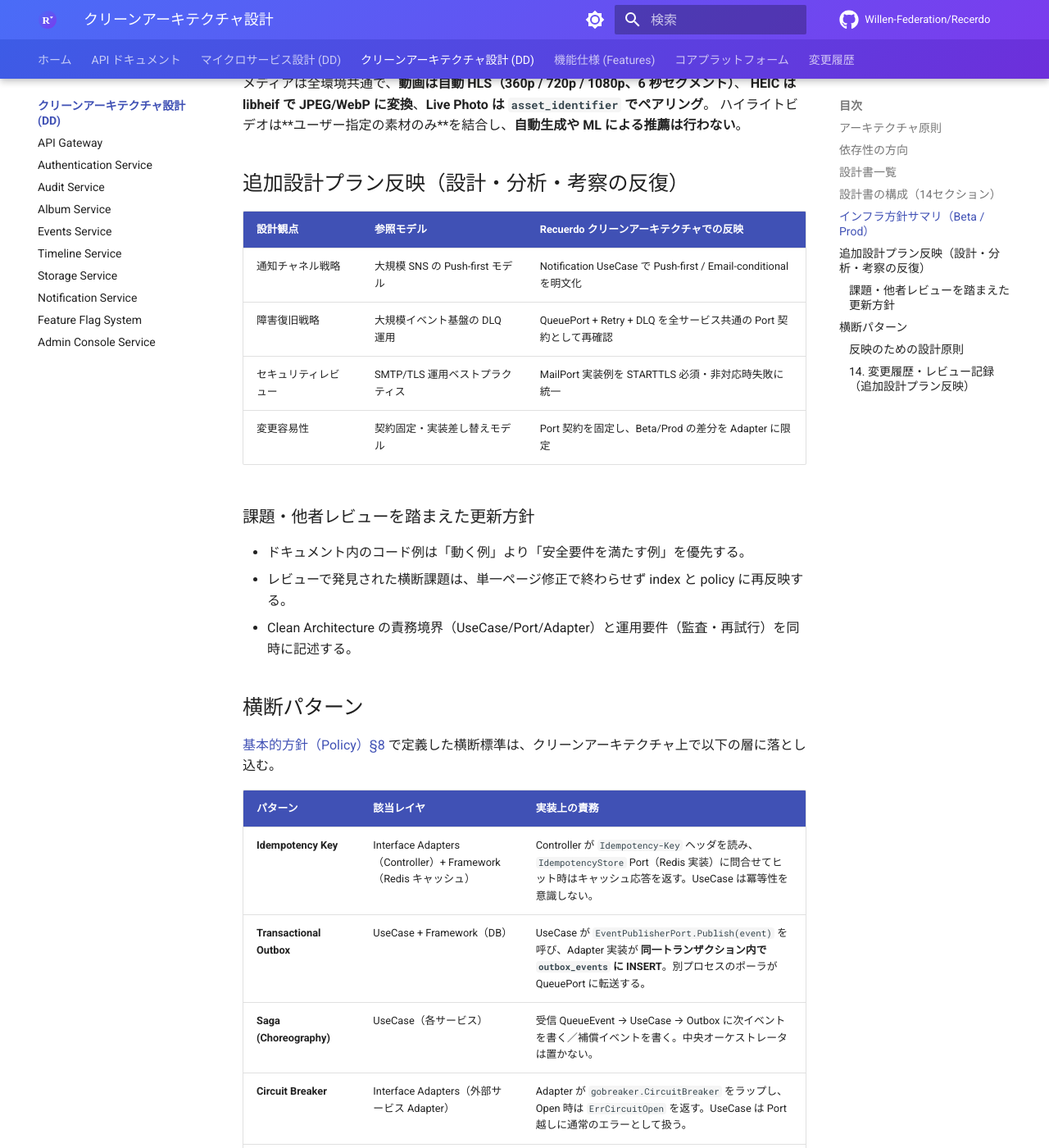
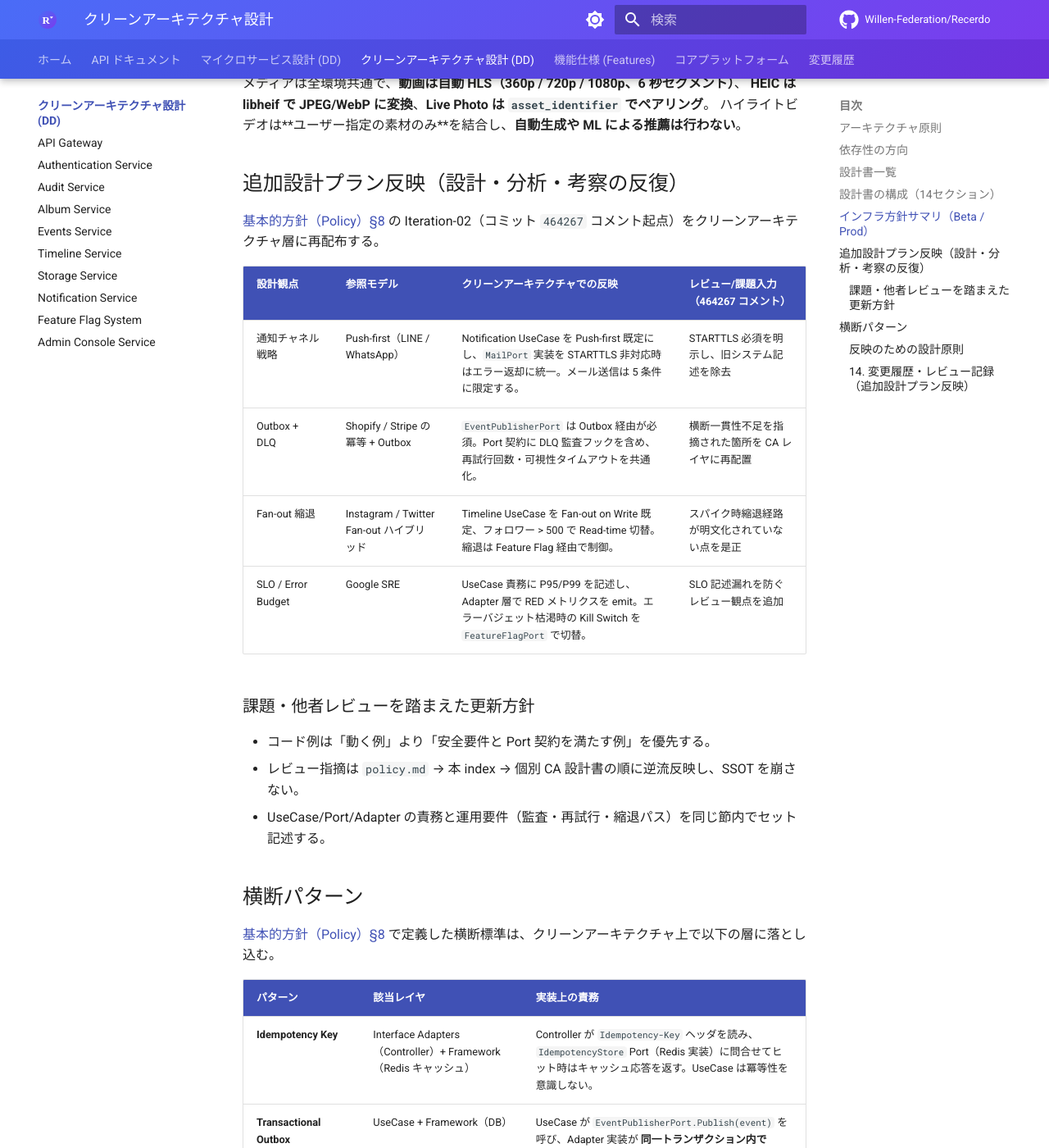
Before and after one commit to Willen-Federation/Recerdo-Developers-Docs, an MkDocs documentation site: the page built from docs/clean-architecture/index.md, in a window 1280 px wide and 1400 px high, scrolled down 3094 px. Shown: the whole window at 82% size. Built offline with MkDocs 1.6.1 and Material for MkDocs 9.7.7, drawn with Linux system fonts in a browser that asks for light colours; comment, search, counter and statistics services are not loaded; some of the changed text lies outside the part shown.

Commit message:
docs: reorganize design iteration plan
Co-authored-by: kackey621 <16284932+kackey621@users.noreply.github.com>

```diff
--- a/docs/clean-architecture/index.md
+++ b/docs/clean-architecture/index.md
@@ -114,18 +114,20 @@ AWS の利用は **Cognito のみ**（SES/SQS/SNS/S3/DynamoDB/RDS/EC2/EKS/Elasti
 
 ## 追加設計プラン反映（設計・分析・考察の反復）
 
-| 設計観点 | 参照モデル | Recuerdo クリーンアーキテクチャでの反映 |
-| --- | --- | --- |
-| 通知チャネル戦略 | 大規模 SNS の Push-first モデル | Notification UseCase で Push-first / Email-conditional を明文化 |
-| 障害復旧戦略 | 大規模イベント基盤の DLQ 運用 | QueuePort + Retry + DLQ を全サービス共通の Port 契約として再確認 |
-| セキュリティレビュー | SMTP/TLS 運用ベストプラクティス | MailPort 実装例を STARTTLS 必須・非対応時失敗に統一 |
-| 変更容易性 | 契約固定・実装差し替えモデル | Port 契約を固定し、Beta/Prod の差分を Adapter に限定 |
+[基本的方針（Policy）§8](../core/policy.md#8-大規模類似サービス参照反復版) の Iteration-02（コミット `464267` コメント起点）をクリーンアーキテクチャ層に再配布する。
+
+| 設計観点 | 参照モデル | クリーンアーキテクチャでの反映 | レビュー/課題入力（464267 コメント） |
+| --- | --- | --- | --- |
+| 通知チャネル戦略 | Push-first（LINE / WhatsApp） | Notification UseCase を Push-first 既定にし、`MailPort` 実装を STARTTLS 非対応時はエラー返却に統一。メール送信は 5 条件に限定する。 | STARTTLS 必須を明示し、旧システム記述を除去 |
+| Outbox + DLQ | Shopify / Stripe の冪等 + Outbox | `EventPublisherPort` は Outbox 経由が必須。Port 契約に DLQ 監査フックを含め、再試行回数・可視性タイムアウトを共通化。 | 横断一貫性不足を指摘された箇所を CA レイヤに再配置 |
+| Fan-out 縮退 | Instagram / Twitter Fan-out ハイブリッド | Timeline UseCase を Fan-out on Write 既定、フォロワー > 500 で Read-time 切替。縮退は Feature Flag 経由で制御。 | スパイク時縮退経路が明文化されていない点を是正 |
+| SLO / Error Budget | Google SRE | UseCase 責務に P95/P99 を記述し、Adapter 層で RED メトリクスを emit。エラーバジェット枯渇時の Kill Switch を `FeatureFlagPort` で切替。 | SLO 記述漏れを防ぐレビュー観点を追加 |
 
 ### 課題・他者レビューを踏まえた更新方針
 
-- ドキュメント内のコード例は「動く例」より「安全要件を満たす例」を優先する。
-- レビューで発見された横断課題は、単一ページ修正で終わらせず index と policy に再反映する。
-- Clean Architecture の責務境界（UseCase/Port/Adapter）と運用要件（監査・再試行）を同時に記述する。
+- コード例は「動く例」より「安全要件と Port 契約を満たす例」を優先する。
+- レビュー指摘は `policy.md` → 本 index → 個別 CA 設計書の順に逆流反映し、SSOT を崩さない。
+- UseCase/Port/Adapter の責務と運用要件（監査・再試行・縮退パス）を同じ節内でセット記述する。
 
 ## 横断パターン { #横断パターン }
 
@@ -164,4 +166,4 @@ AWS の利用は **Cognito のみ**（SES/SQS/SNS/S3/DynamoDB/RDS/EC2/EKS/Elasti
 
 ---
 
-最終更新: 2026-04-19 ポリシー適用（追加設計プラン反映）
+最終更新: 2026-04-19 ポリシー適用（追加設計プラン反映・Iteration-02 再整理）
```
Also changed, not shown: docs/changelog.md (+19 -0 lines), docs/core/index.md (+7 -1 lines), docs/core/policy.md (+13 -4 lines), docs/microservice/index.md (+11 -6 lines).
